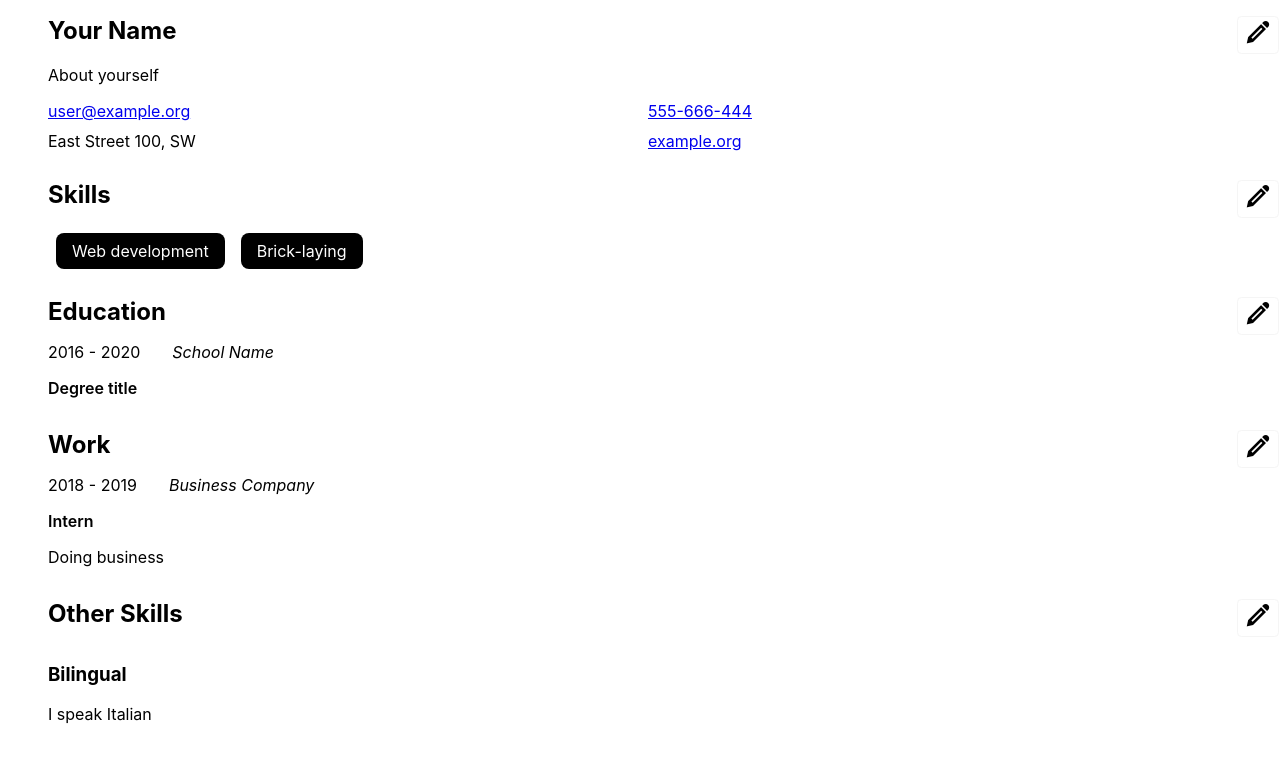
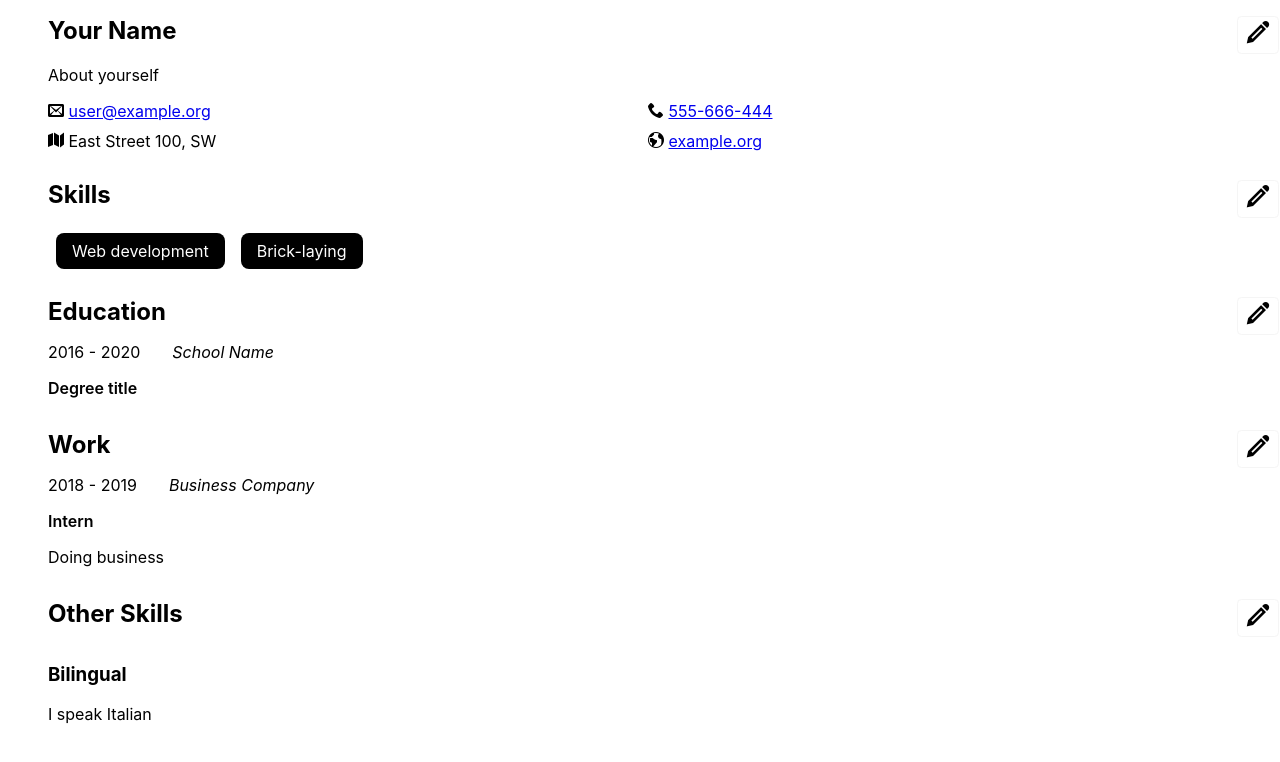
Before and after one commit to themetar/cv-builder, a React (Create React App) app: page / in a window 1280 px wide. Shown: the top 762 px of the page. Built offline with nearby package versions, Linux system fonts and the light colour scheme.

Commit message:
Add more font icons
Add icons to the personal info fields.

```diff
--- a/src/components/sections/Personal.js
+++ b/src/components/sections/Personal.js
@@ -46,10 +46,10 @@ class Personal extends Component {
         <ul className="contact-info">
         {
           data.contactList.map((c, i) => {
-            if (c.type === "address") return <li key={i}>{c.value}</li>;
-            if (c.type === "tel") return <li key={i}><a href={`tel:${c.value}`}>{c.value}</a></li>;
-            if (c.type === "web") return <li key={i}><a href={c.value}>{c.value.replace(/(http|https):\/\//, '')}</a></li>;
-            /* if (c.type === "email") */ return <li key={i}><a href={`mailto:${c.value}`}>{c.value}</a></li>;
+            if (c.type === "address") return <li key={i}><span className="icon-map">&nbsp;</span>{c.value}</li>;
+            if (c.type === "tel") return <li key={i}><span className="icon-phone">&nbsp;</span><a href={`tel:${c.value}`}>{c.value}</a></li>;
+            if (c.type === "web") return <li key={i}><span className="icon-earth">&nbsp;</span><a href={c.value}>{c.value.replace(/(http|https):\/\//, '')}</a></li>;
+            /* if (c.type === "email") */ return <li key={i}><span className="icon-envelope">&nbsp;</span><a href={`mailto:${c.value}`}>{c.value}</a></li>;
           })
         }
         </ul>
--- a/src/fonts/icons.css
+++ b/src/fonts/icons.css
@@ -28,3 +28,23 @@
   font-family: Icomoon;
   content: "\ea10";
 }
+
+.icon-phone:before {
+  font-family: Icomoon;
+  content: "\e942";
+}
+
+.icon-envelope:before {
+  font-family: Icomoon;
+  content: "\e945";
+}
+
+.icon-map:before {
+  font-family: Icomoon;
+  content: "\e94b";
+}
+
+.icon-earth:before {
+  font-family: Icomoon;
+  content: "\e9ca";
+}
```
Also changed, not shown: src/fonts/icomoon.ttf, src/fonts/icomoon.woff.
